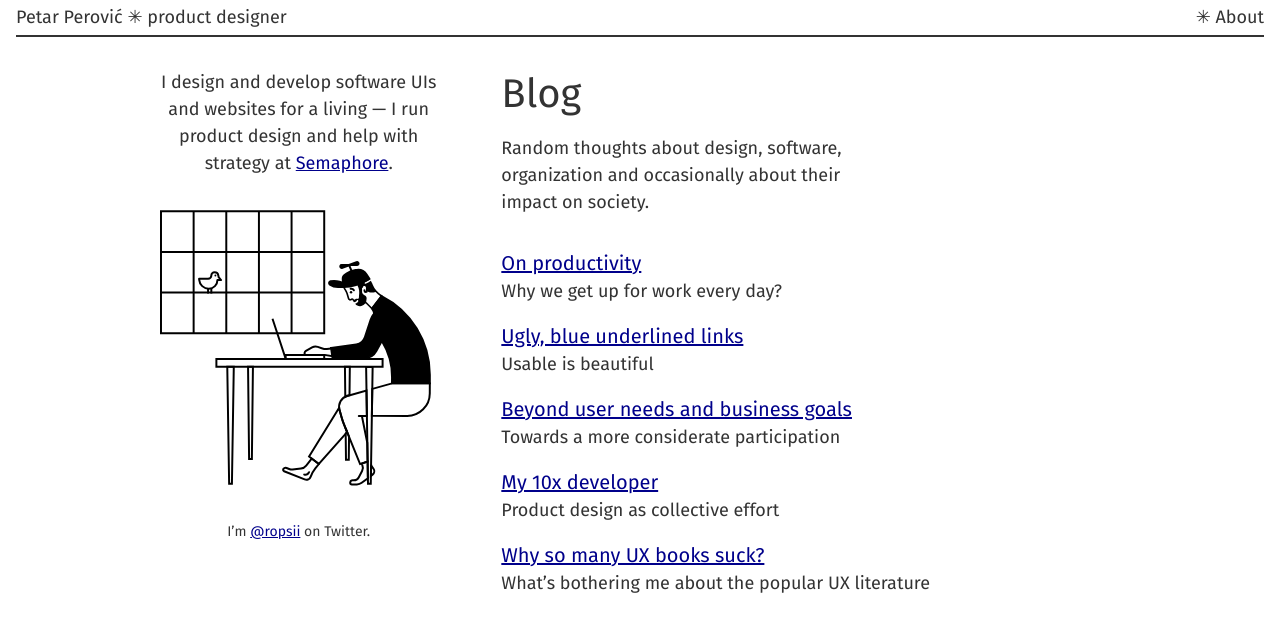
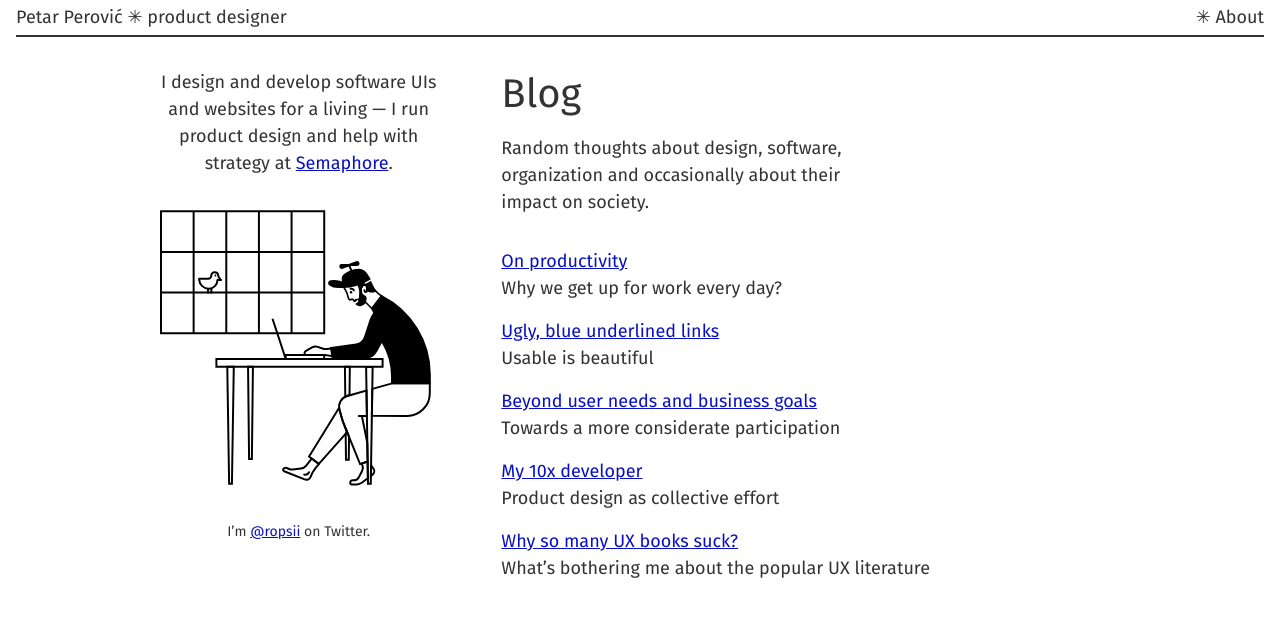
Before and after one commit to ropsii/ropsii.github.io, a Jekyll site: the page built from index.markdown, in a window 1280 px wide. Shown: the top 632 px of the page. Built offline with Jekyll 4.4.1, drawn with Linux system fonts in a browser that asks for light colours.

Commit message:
Tweak style

```diff
--- a/_layouts/home.html
+++ b/_layouts/home.html
@@ -24,7 +24,7 @@
                     <div>
                         {%- for post in site.posts -%}
                         <div class="mb3">
-                            <h3 class="f4 f3-m normal mb0">
+                            <h3 class="f5 f4-m normal mb0">
                                 <a href="{{ post.url | relative_url }}">
                                     {{ post.title | escape }}
                                 </a>
--- a/_sass/tachyons/_styles.scss
+++ b/_sass/tachyons/_styles.scss
@@ -28,7 +28,7 @@ a {
 
 a:hover,
 a:focus {
-    color: $navy;
+    // color: $dark-blue;
 }
 
 a:active {
--- a/_sass/tachyons/_variables.scss
+++ b/_sass/tachyons/_variables.scss
@@ -121,7 +121,7 @@ $dark-green: #137752 !default;
 $green: #19a974 !default;
 $light-green: #9eebcf !default;
 $navy: #001b44 !default;
-$dark-blue: #0838a7 !default;
+$dark-blue: #02067b !default;
 $blue: #090fc5 !default;
 $light-blue: #96ccff !default;
 $lightest-blue: #cdecff !default;
@@ -130,7 +130,7 @@ $washed-green: #e8fdf5 !default;
 $washed-yellow: #fffceb !default;
 $washed-red: #ffdfdf !default;
 
-$link-color: darkblue;
+$link-color: $blue;
 
 // Custom Media Query Variables
 
```
